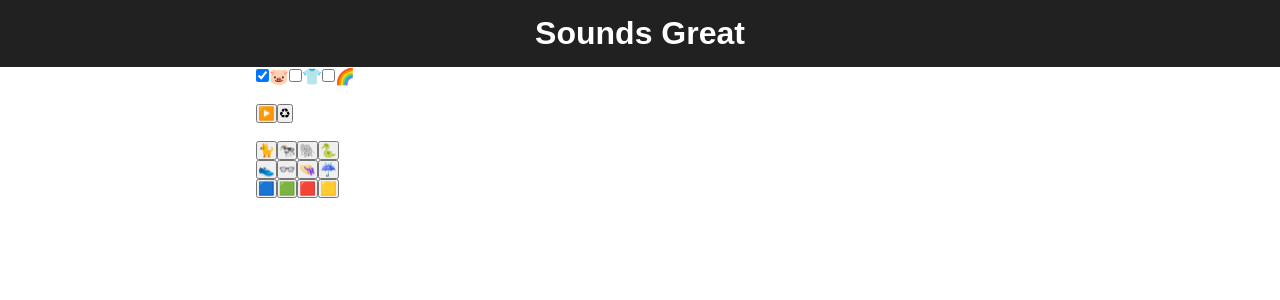
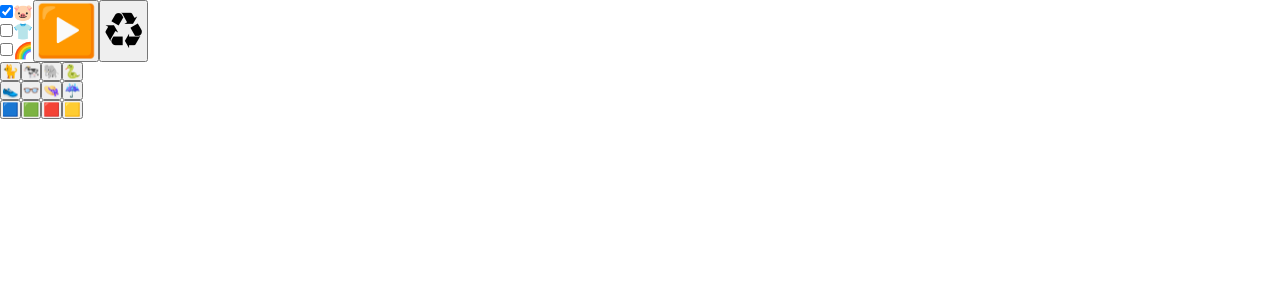
Before and after one commit to Adiorz/sounds_great, a Vue app: page / in a window 1280 px wide. Shown: the top 300 px of the page. Built offline with nearby package versions, Linux system fonts and the light colour scheme.

Commit message:
Change positioning

```diff
--- a/src/App.vue
+++ b/src/App.vue
@@ -1,46 +1,35 @@
 <template>
   <div id="app">
-    <header>
-      <h1>Sounds Great</h1>
-    </header>
-    <main>
-      <section class="options">
+    <div class="player">
         <div class="options">
           <input type="checkbox" id="animal" name="animal" checked>
-          <label for="animal">🐷<!-- animal --></label><!-- <br>  -->
+          <label for="animal">🐷<!-- animal --></label>
+          <br>
           <input type="checkbox" id="attribute" name="attribute">
-          <label for="attribute">👕<!-- attribute --></label><!-- <br>  -->
+          <label for="attribute">👕<!-- attribute --></label>
+          <br>
           <input type="checkbox" id="color" name="color">
           <label for="color">🌈<!-- color --></label><!-- <br>  -->
         </div>
-      </section>
-      <br>
-      <section class="player">
-        <h2 class="song-title">{{ current.title }}</h2>
         <div class="control">
-          <button class="play" v-if="!isPlaying" @click="play"> ▶️ </button>
-          <button class="pause" v-else @click="pause"> ⏸ </button>
-          <button class="intro" @click="intro"> ♻ </button>
+          <button class="play" v-if="!isPlaying" @click="play" style="font-size: 50px"> ▶️ </button>
+          <button class="pause" v-else @click="pause" style="font-size: 50px"> ⏸ </button>
+          <button class="intro" @click="intro" style="font-size: 50px"> ♻ </button>
         </div>
-      </section>
-      <br>
-      <section class="playlist">
-        <!-- <h3>Animals</h3> -->
+    </div>
+    <div class="playlist">
       <button v-for="song in animalAssets" :key="song.sound" @click="playSong(song)" :class="(song.sound == current.sound) ? 'song playing' : 'song'">
         {{ song.image }}
       </button>
       <br>
-        <!-- <h3>Attributes</h3> -->
       <button v-for="song in attributeAssets" :key="song.sound" @click="playSong(song)" :class="(song.sound == current.sound) ? 'song playing' : 'song'">
         {{ song.image }}
       </button>
       <br>
-        <!-- <h3>Colors</h3> -->
       <button v-for="song in colorAssets" :key="song.sound" @click="playSong(song)" :class="(song.sound == current.sound) ? 'song playing' : 'song'">
         {{ song.image }}
       </button>
-      </section>
-    </main>
+    </div>
   </div>
 </template>
 
@@ -130,11 +119,11 @@ export default {
       return array[Math.floor(Math.random() * array.length)];
     },
     playSong (song) {
-      this.current = this.toBePlayed.shift();
-      this.player.src = this.current.sound;
-
       if (song != undefined && song.sound != undefined) {
         this.current = song;
+        this.player.src = this.current.sound;
+      } else {
+        this.current = this.toBePlayed.shift();
         this.player.src = this.current.sound;
       }
       console.log(this.current.title);
@@ -173,7 +162,7 @@ export default {
         setTimeout(function(){ this.playSong() }.bind(this), 10);  // 2000
       }
     }.bind(this));
-  }
+  },
 }
 </script>
 
@@ -186,17 +175,9 @@ export default {
 body {
   font-family: sans-serif;
 }
-header {
+.player {
   display: flex;
-  justify-content: center;
   align-items: center;
-  padding: 15px;
-  background-color: #212121;
-  color: #FFF;
 }
-main {
-  width: 100%;
-  max-width: 768px;
-  margin: 0 auto;
-}
+
 </style>
```
Lines whose indentation alone changed are shown as unchanged.
